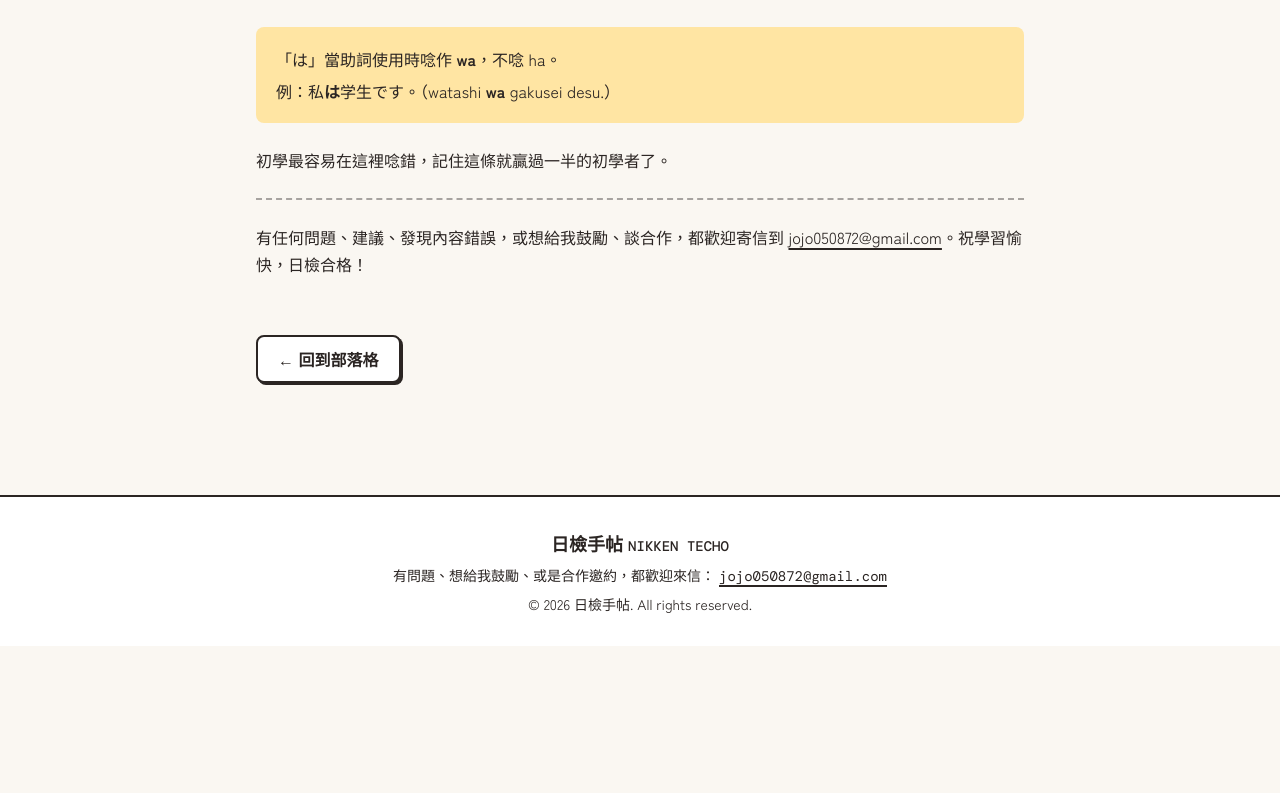
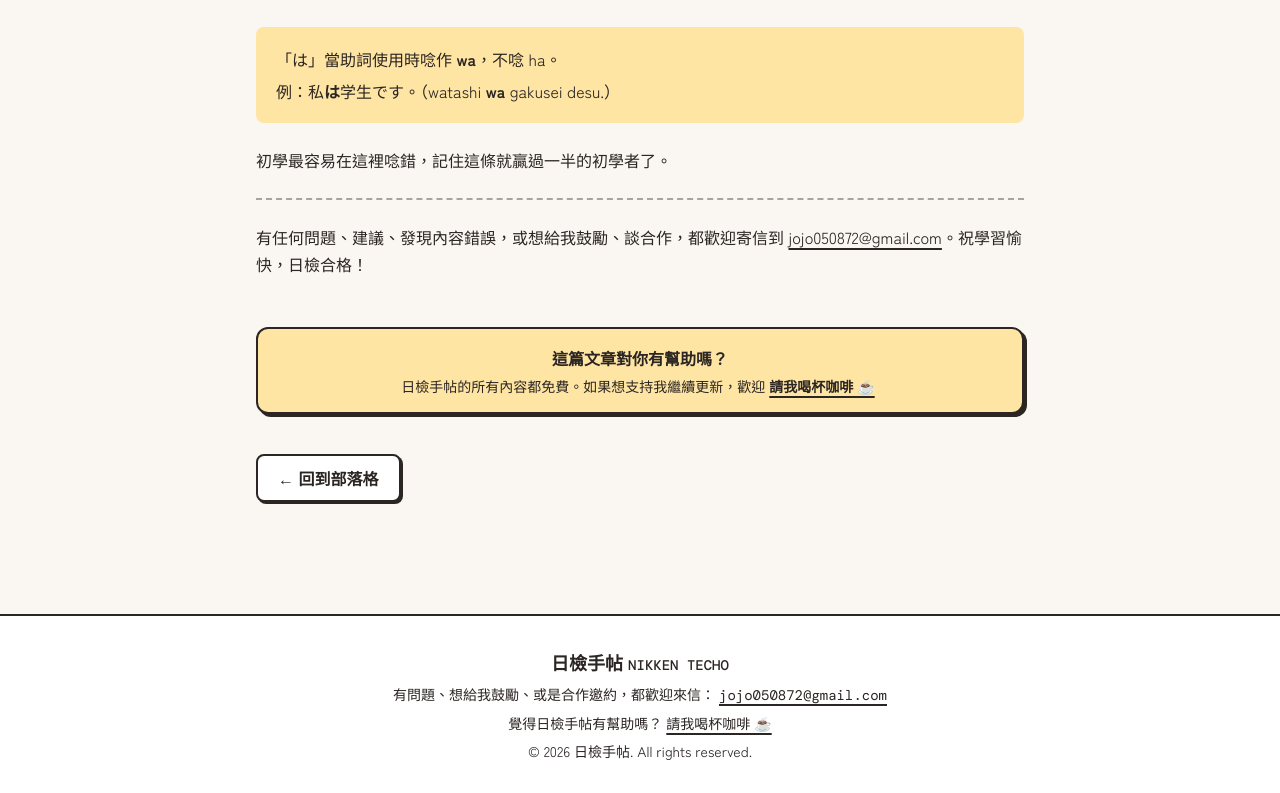
Before and after one commit to yun-chiao/jlpt-techo, a React (Vite) app: page /blog/hello-nikken-techo in a window 1280 px wide. Shown: the part 1090-1883 px from the top of the page. Before the commit the page ends 1736 px from the top, so only its background shows below. Built offline with nearby package versions, Linux system fonts and the light colour scheme; a web font is replaced by a local one.

Commit message:
feat: 加入 Buy Me a Coffee 贊助連結（footer + 文章底部）

```diff
--- a/src/components/Footer.tsx
+++ b/src/components/Footer.tsx
@@ -1,4 +1,6 @@
 import { SITE_NAME, SITE_NAME_EN } from '../data/meta';
+
+const BMC_URL = 'https://buymeacoffee.com/chiaoban';
 
 export function Footer() {
   return (
@@ -16,6 +18,17 @@ export function Footer() {
             jojo050872@gmail.com
           </a>
         </p>
+        <p className="text-xs md:text-sm">
+          覺得日檢手帖有幫助嗎？
+          <a
+            href={BMC_URL}
+            target="_blank"
+            rel="noreferrer"
+            className="ml-1 underline decoration-2 underline-offset-4 hover:bg-paper-butter"
+          >
+            請我喝杯咖啡 ☕
+          </a>
+        </p>
         <p className="text-xs md:text-sm">© {new Date().getFullYear()} {SITE_NAME}. All rights reserved.</p>
       </div>
     </footer>
--- a/src/pages/BlogPostPage.tsx
+++ b/src/pages/BlogPostPage.tsx
@@ -85,7 +85,22 @@ export function BlogPostPage() {
         </div>
       </article>
 
-      <div className="mt-14">
+      <div className="mt-12 rounded-xl border-2 border-paper-sumi bg-paper-butter px-5 py-4 text-center shadow-retro">
+        <p className="font-display font-bold">這篇文章對你有幫助嗎？</p>
+        <p className="mt-1 text-sm">
+          日檢手帖的所有內容都免費。如果想支持我繼續更新，歡迎
+          <a
+            href="https://buymeacoffee.com/chiaoban"
+            target="_blank"
+            rel="noreferrer"
+            className="mx-1 font-bold underline decoration-2 underline-offset-4 hover:bg-paper-card"
+          >
+            請我喝杯咖啡 ☕
+          </a>
+        </p>
+      </div>
+
+      <div className="mt-10">
         <Link to="/blog" className="btn-retro">
           ← 回到{BLOG_LABEL}
         </Link>
```
